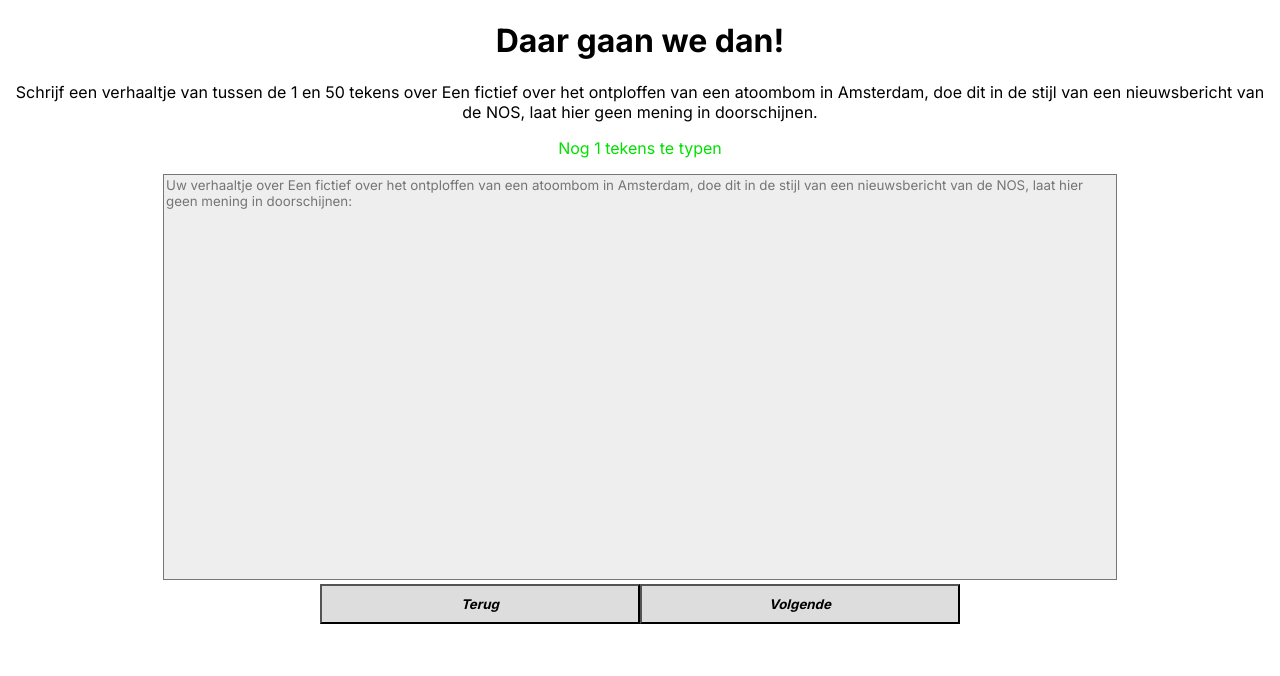
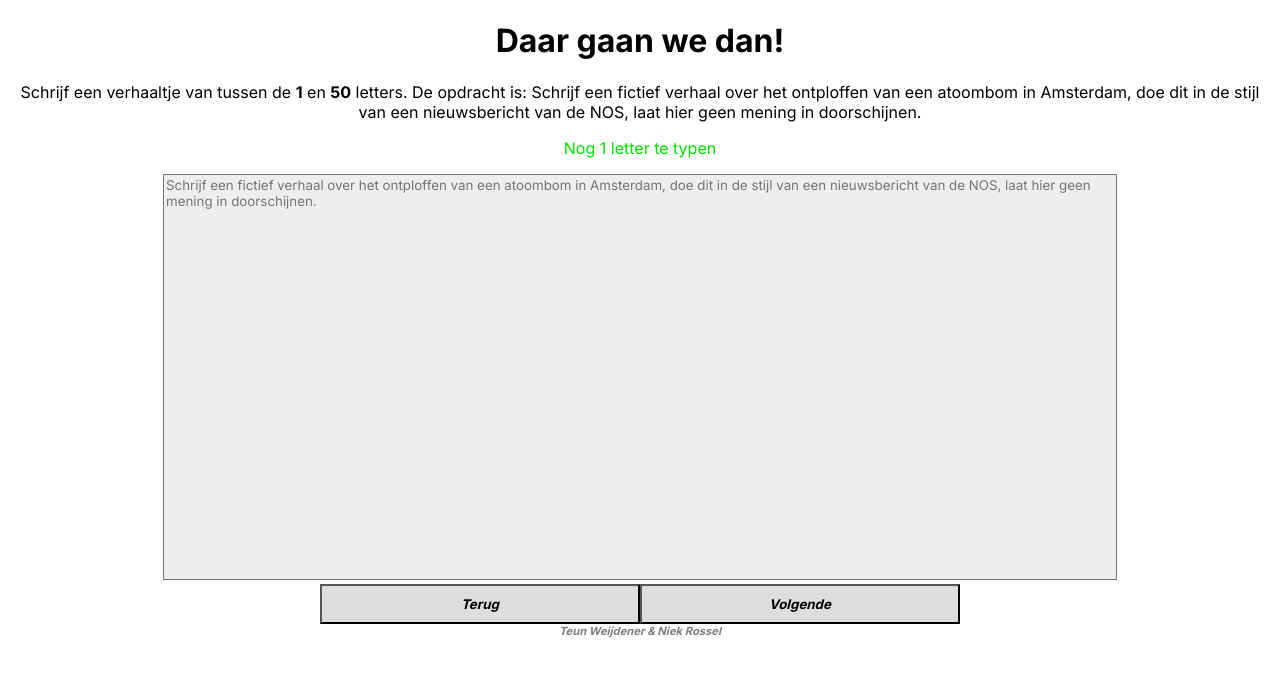
Before and after one commit to Teuntitaan1/Nederlands_Project, a React (Vite) app in the folder Client/: page / in a window 1280 px wide. Both pictures are taken after a click on the button "Beginnen". Shown: the top 676 px of the page. Built offline with nearby package versions, Linux system fonts and the light colour scheme.

Commit message:
Alles is verbeterd, meerdere prompts in hetzelfde onderzoek

```diff
--- a/Client/index.html
+++ b/Client/index.html
@@ -4,7 +4,7 @@
     <meta charset="UTF-8" />
     <link rel="icon" type="image/png" href="./assets/GHL_LOGO_2.png" />
     <meta name="viewport" content="width=device-width, initial-scale=1.0" />
-    <title>ONDERZOEK TAALKUNDE</title>
+    <title>Onderzoek taalkunde</title>
   </head>
   <body>
     <div id="root"></div>
--- a/Client/src/App.css
+++ b/Client/src/App.css
@@ -34,3 +34,14 @@ button {
     font-weight: 600;
     font-style: italic;
 }
+
+footer {
+    font-size: .7rem;
+    font-weight: bold;
+    font-style: italic;
+    opacity: .5;
+}
+
+span {
+    font-weight: bold;
+}
--- a/Client/src/App.jsx
+++ b/Client/src/App.jsx
@@ -1,27 +1,21 @@
 import './App.css';
-import { useState, useEffect } from 'react';
+import { useState } from 'react';
 import BedanktGifje from '../assets/BedanktGifje.gif';
 import { lerp, clamp } from './Functions.jsx';
 
+const Standard_Char_Ranges = [[1, 50], [100, 150], [250, 300], [400, 450], [800, 850], [1000, 1050]]
 
-// Stops auto zooming on ios
-if(navigator.userAgent.indexOf('iPhone') > -1 ) { document.querySelector("[name=viewport]").setAttribute("content","width=device-width, initial-scale=1, maximum-scale=1");}
-
-
-
-const Allowed_Chars_Ranges = [[50, 100], [100, 150], [200, 250], [1000, 1100], [0, Infinity]];
-const Standard_Prompts = ["Een fictief over het ontploffen van een atoombom in Amsterdam, doe dit in de stijl van een nieuwsbericht van de NOS, laat hier geen mening in doorschijnen"];
-
-function App() {
+export default function App(props) {
 
   // Text input variables
   const [Username, SetUsername] = useState("");
-  const [TextAreaValues, SetTextAreaValues] = useState(["", "", ""]);
-  const [Char_Ranges] = useState([[1, 50], [100, 150], [250, 300]]);
+  const [ActiveTextAreaValue, SetActiveTextAreaValue] = useState("");
+  const [TextAreaValues, SetTextAreaValues] = useState(Array(props.AmountOfPrompts).fill(""));
+  const [Char_Ranges] = useState(Standard_Char_Ranges.slice(0, props.AmountOfPrompts));
   const [ActivePrompt, SetActivePrompt] = useState(0);
 
   // Test parameter variables
-  const [Prompt] = useState(Standard_Prompts[Math.round( 0 * Math.random())]);
+  const [Prompt] = useState("Schrijf een fictief verhaal over het ontploffen van een atoombom in Amsterdam, doe dit in de stijl van een nieuwsbericht van de NOS, laat hier geen mening in doorschijnen.");
 
   // program variables
   const [HasStarted, SetHasStarted] = useState(false);
@@ -39,36 +33,46 @@ function App() {
     fetch("https://nederlands-onderzoek-server.onrender.com", {method : "POST", body : JSON.stringify({
       Username : Username !== "" && Username.length > 3 ? Username : "Anoniem",
       TextAreaValues : TextAreaValues,
-      Allowed_Chars_Ranges : Allowed_Chars_Ranges,
+      Char_Ranges : Char_Ranges,
       Prompt : Prompt,
       Date : Date.now()
     })}).then(() => {SetDone(true); Set_Loading(false)}).catch(() => {SetHasServerError(true); Set_Loading(false)});
   }
 
-  function Update_Input(event) {
+  function SaveTextArea() {
     var TextAreaValuesNew = TextAreaValues;
-    TextAreaValuesNew[ActivePrompt] = event.target.value;
+    TextAreaValuesNew[ActivePrompt] = ActiveTextAreaValue;
     SetTextAreaValues(TextAreaValuesNew);
+
   }
 
   function Previous() {
-    SetActivePrompt(clamp(0, 2, ActivePrompt - 1));
+    SaveTextArea();
+
+    SetActivePrompt(clamp(0, TextAreaValues.length - 1, ActivePrompt - 1));
     if (ActivePrompt === 0) {
       SetHasStarted(false);
-    }
+      return }
+    SetActiveTextAreaValue(TextAreaValues[clamp(0, TextAreaValues.length, ActivePrompt - 1)]);
+    SetHasClientError(false);
   }
 
   function Next() {
-    if (TextAreaValues[ActivePrompt].length > Char_Ranges[ActivePrompt][0]) {
-      SetActivePrompt(clamp(0, 2, ActivePrompt + 1));
+    SaveTextArea();
+    SetHasClientError(false);
 
-      if (ActivePrompt === 2) {
+    if (ActiveTextAreaValue.length >= Char_Ranges[ActivePrompt][0]) {
+      SetActivePrompt(clamp(0, TextAreaValues.length - 1, ActivePrompt + 1));
+      if (ActivePrompt === TextAreaValues.length - 1) {
         SetStoryDone(true);
-      }
+        return }
+      SetActiveTextAreaValue(TextAreaValues[clamp(0, TextAreaValues.length, ActivePrompt + 1)]);
     }
     else {
       SetHasClientError(true);
+      return
     }
+
   }
 
   return (
@@ -77,24 +81,25 @@ function App() {
         HasStarted ?
           !StoryDone ?
               <>
-                <h1>Daar gaan we dan!</h1>
+                <h1>{props.AmountOfPrompts - ActivePrompt < props.AmountOfPrompts ? `Nog maar ${props.AmountOfPrompts - ActivePrompt} ${props.AmountOfPrompts - ActivePrompt !== 1 ? "Verhaaltjes" : "Verhaaltje"}!` : `Daar gaan we dan!`}</h1>
+                {HasClientError ? <p id='Error_Message'>Nog niet genoeg letters! Vul iets meer in en probeer het opnieuw</p> : null}
+                <p>Schrijf een verhaaltje van tussen de <span>{Char_Ranges[ActivePrompt][0]}</span> en <span>{Char_Ranges[ActivePrompt][1]}</span> letters. De opdracht is: {Prompt}</p>
 
-                {HasClientError ? <p id='Error_Message'>Nog niet genoeg tekens! Vul iets meer in en probeer het opnieuw</p> : null}
+                <div>
+                  <p id='Letter_Counter' style={{color : `rgb(${lerp(0, 225, ActiveTextAreaValue.length/Char_Ranges[ActivePrompt][1])}, ${lerp(0, 225, 1-(ActiveTextAreaValue.length/Char_Ranges[ActivePrompt][1]))}, 0)`,}}>
+                    Nog {ActiveTextAreaValue.length >= Char_Ranges[ActivePrompt][0] ? Char_Ranges[ActivePrompt][1] - ActiveTextAreaValue.length : Char_Ranges[ActivePrompt][0] - ActiveTextAreaValue.length}
+                    {Math.abs(Char_Ranges[ActivePrompt][0] - ActiveTextAreaValue.length) !== 1 ? " letters" : " letter"}
+                    {ActiveTextAreaValue.length > Char_Ranges[ActivePrompt][0] ? " over" : " te typen"}
+                  </p>
 
-
-                <p>Schrijf een verhaaltje van tussen de {Char_Ranges[ActivePrompt][0]} en {Char_Ranges[ActivePrompt][1]} tekens over {Prompt}. </p>
-                <div>
-
-                <p id='Letter_Counter' style={{color : `rgb(${lerp(0, 225, TextAreaValues[ActivePrompt].length/Char_Ranges[ActivePrompt][1])}, ${lerp(0, 225, 1-(TextAreaValues[ActivePrompt].length/Char_Ranges[ActivePrompt][1]))}, 0)`,}}>Nog {Char_Ranges[ActivePrompt][1] !== Infinity ? TextAreaValues[ActivePrompt].length > Char_Ranges[ActivePrompt][0] ? Char_Ranges[ActivePrompt][1] - TextAreaValues[ActivePrompt].length : Char_Ranges[ActivePrompt][0] - TextAreaValues[ActivePrompt].length : "oneindig"} tekens {TextAreaValues[ActivePrompt].length > Char_Ranges[ActivePrompt][0] ? "over" : "te typen"}</p>
-
-                <textarea
-                    value={TextAreaValues[ActivePrompt]}
-                    onChange={(event) => {Update_Input(event);}}
+                  <textarea
+                    value={ActiveTextAreaValue}
+                    onChange={(event) => {SetActiveTextAreaValue(event.target.value)}}
                     minLength={Char_Ranges[ActivePrompt][0]}
                     maxLength={Char_Ranges[ActivePrompt][1]}
-                    placeholder={`Uw verhaaltje over ${Prompt}:`}/>
+                    placeholder={Prompt}
+                  />
                 </div>
-
 
                 <div>
                   <button style={{width : "25vw", height : "5vh"}} onClick={() => {Previous();}}>Terug</button>
@@ -120,13 +125,12 @@ function App() {
                   </>
         :
         <>
-          <h1>Welkom bij ons Nederlands onderzoek!</h1>
-          <p>Ons onderzoek gaat over het veranderen van de taal die mensen gebruiken om een onderwerp te omschrijven wanneer hij/zij een letterlimiet voorgeschoteld krijgt. Hier kunt u ons bij helpen door een verhaaltje te schrijven.</p>
+          <h1>Welkom bij ons Nederlands taalkundig onderzoek!</h1>
+          <p>Ons onderzoek gaat over het veranderen van de taal die mensen gebruiken tijdens het schrijven van een tekst wanneer ze maar een bepaald aantal letters mogen gebruiken. Hier kunt u ons bij helpen door een verhaaltje te schrijven, Meer niet! U zal ongeveer 5 a 10 minuten bezig zijn.</p>
           <button style={{width : "50vw", height : "10vh"}} onClick={() => {SetHasStarted(true);}}>Beginnen</button>
         </>
       }
+      <footer>Teun Weijdener & Niek Rossel</footer>
     </div>
   );
 }
-
-export default App;
--- a/Client/src/main.jsx
+++ b/Client/src/main.jsx
@@ -3,8 +3,7 @@ import ReactDOM from 'react-dom/client';
 import App from './App.jsx';
 import './index.css';
 
-ReactDOM.createRoot(document.getElementById('root')).render(
-  <React.StrictMode>
-    <App />
-  </React.StrictMode>,
-);
+// Stops auto zooming on ios
+if(navigator.userAgent.indexOf('iPhone') > -1 ) { document.querySelector("[name=viewport]").setAttribute("content","width=device-width, initial-scale=1, maximum-scale=1");}
+
+ReactDOM.createRoot(document.getElementById('root')).render(<App AmountOfPrompts={3}/>);
```
